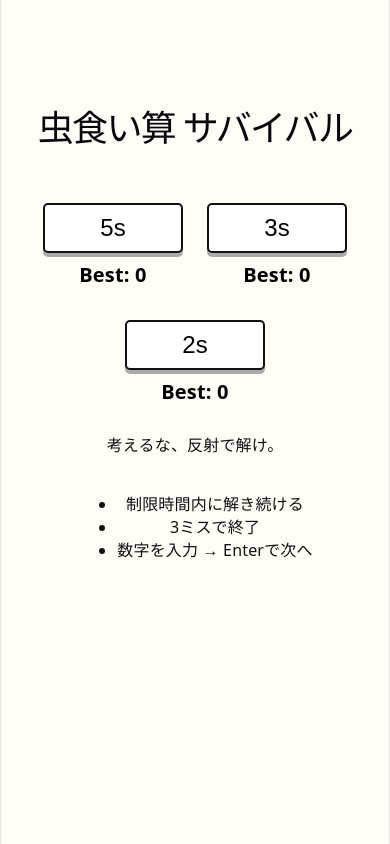
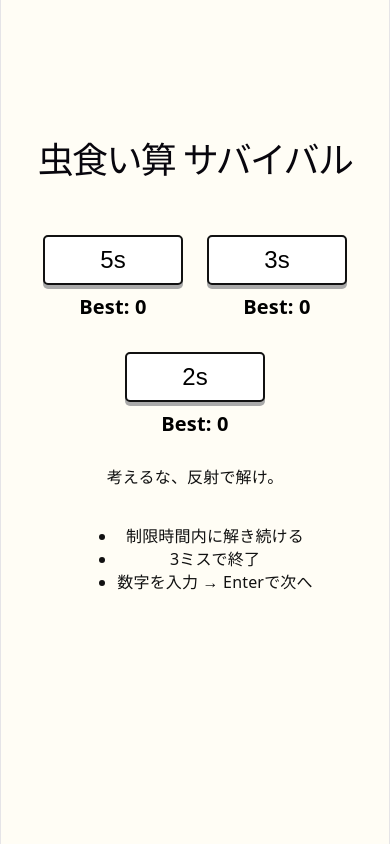
Before and after one commit to kotasimo/mushikui-suvival, a React (Vite) app: page / in a window 390 px wide. Built offline with nearby package versions, Linux system fonts and the light colour scheme.

Commit message:
ホーム画面

```diff
--- a/src/App.css
+++ b/src/App.css
@@ -837,7 +837,7 @@ button:active {
     min-height: 100dvh;
     height: 100dvh;
     overflow-y: auto;
-    padding: 96px 16px 24px;
+    padding: 128px 16px 24px;
     box-sizing: border-box;
   }
 
```
